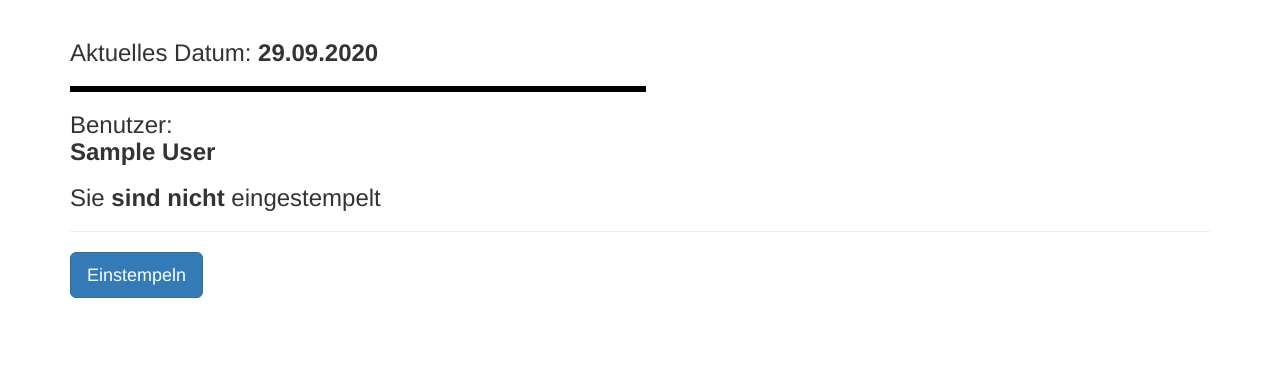
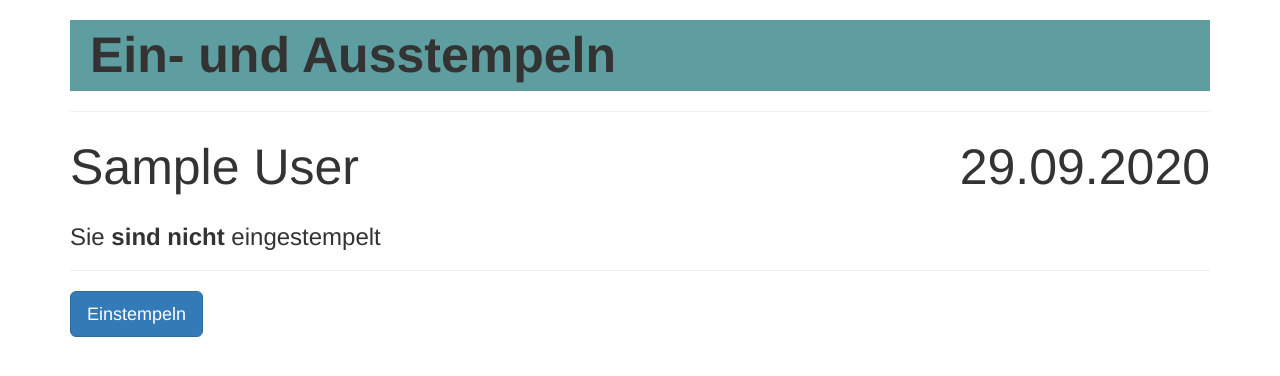
Before and after one commit to aboro72/flask-pos, a Flask app: page /clock/ in a window 1280 px wide. Shown: the part 90-466 px from the top of the page. Run offline with Flask 2, Linux system fonts and the light colour scheme; a user stored in the database is signed in; tables that the repository leaves empty hold one stand-in row (values such as "Sample post"); some libraries are stand-ins or nearby versions.

Commit message:
updated html

```diff
--- a/app/templates/admin/device/device-index.html
+++ b/app/templates/admin/device/device-index.html
@@ -3,6 +3,7 @@
 <h1>Geräte Verwalten</h1>
 {% if devices %}
 <table border="1" width="100%" >
+    <caption> Geräte </caption>
     <th> Bezeichnung </th>
     <th> Identifikation </th>
     <th> Seriennummer </th>
--- a/app/templates/clock/clockin.html
+++ b/app/templates/clock/clockin.html
@@ -1,12 +1,34 @@
 {% extends "base.html" %}
 
 {% block page_content %}
-
-<h3 > Aktuelles Datum: <b>{{ moment().format('DD.MM.YYYY') }}</b> </h3>
-<hr style="color:black;width:50%;border:solid;text-align:left;margin-left:0">
-
+<style>
+    p#clock-in-title {
+        font-size: 50px;
+        background-color: #5F9EA0;
+        padding-left: 20px;
+    }
+    .date {
+        font-size: 50px;
+        text-align: right;
+    }
+    .user {
+        font-size: 50px;
+        text-align: left;
+    }
+</style>
+<p id="clock-in-title"> <b> Ein- und Ausstempeln </b></p>
+<hr>
+<div class="row">
+    <div class="col-sm-6 user">
+        {% if current_user.is_authenticated %}
+            {{ current_user.firstname }} {{ current_user.lastname }}
+        {% else %}
+            Kein Benutzer Angemeldet
+        {% endif%}
+    </div>
+    <div class="col-sm-6 date">{{ moment().format('DD.MM.YYYY') }} </div>
+</div>
 {% if current_user.is_authenticated %}
-    <h3> Benutzer: <br><b>{{ current_user.firstname }} {{ current_user.lastname }}</b> </h3>
     {% if current_user.is_clocked %}
         <h3> Stempelzeit:<br> <b>{{ time }} </b></h3>
         <hr>
```
Also changed, not shown: app/blueprints/main/views.py (+8 -1 lines), app/templates/main/contact.html (+9 -6 lines), app/templates/main/index.html (+1 -16 lines), app/templates/pos/pos.html (+9 -1 lines).
